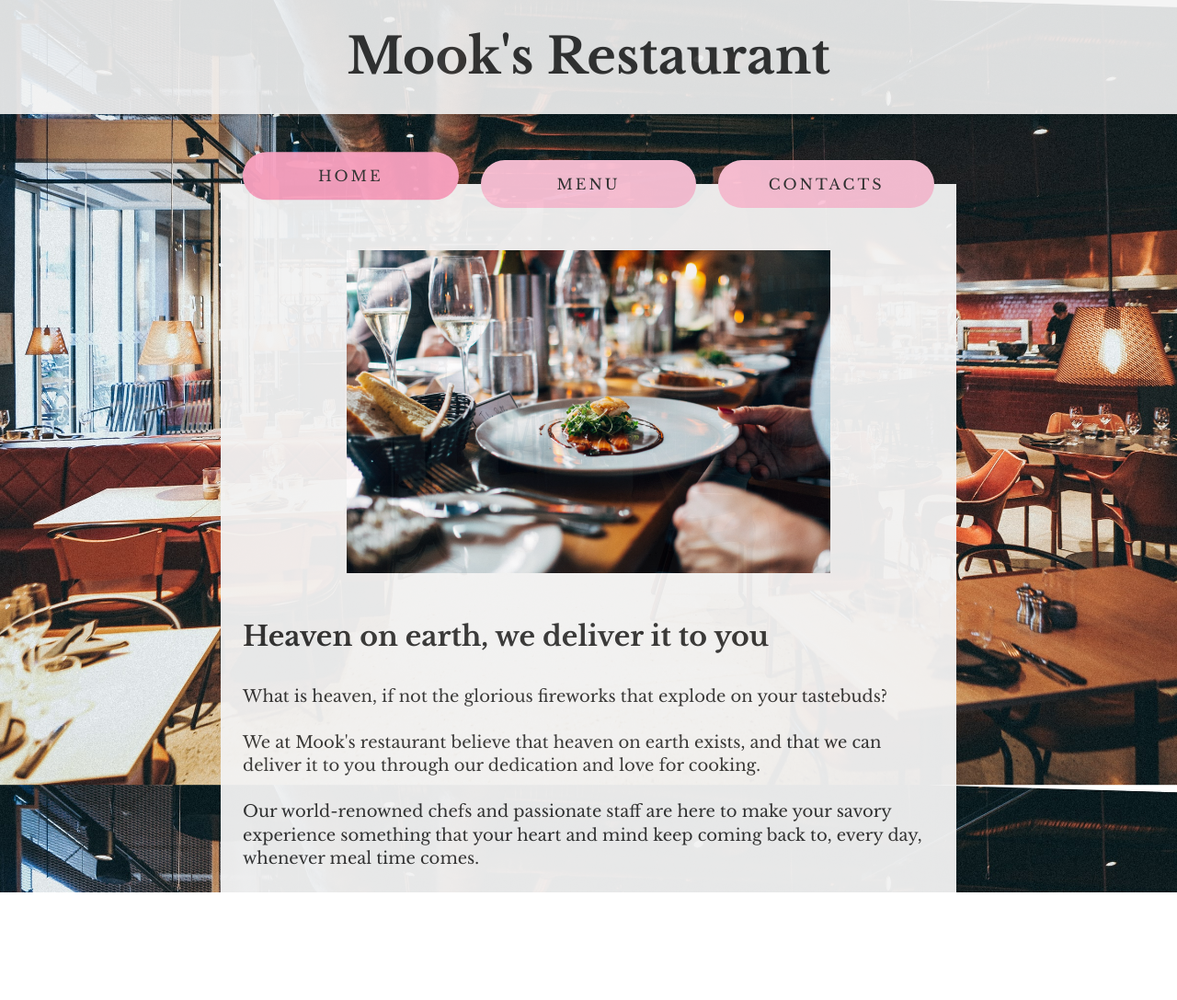
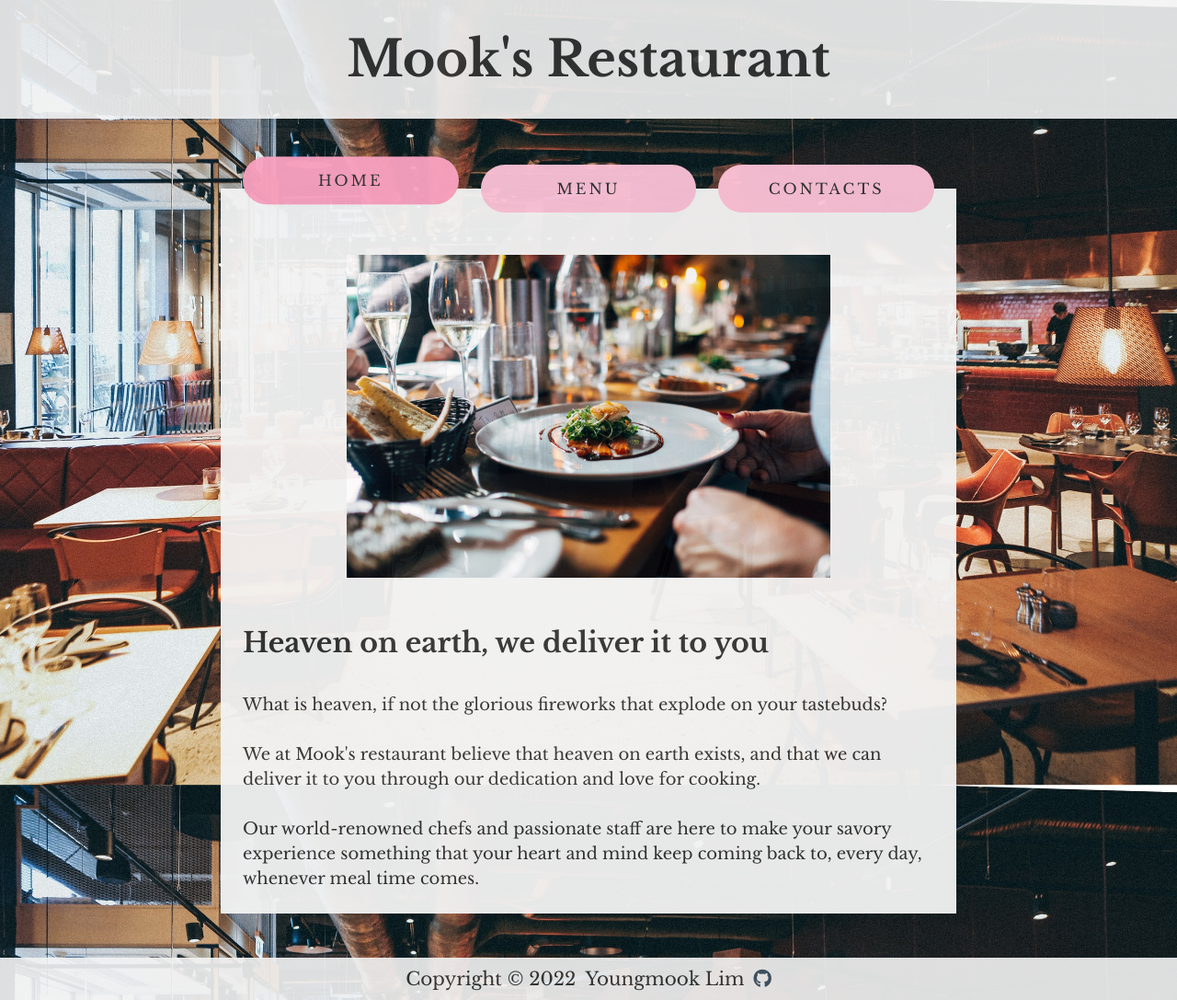
Before and after one commit to Youngmook-Lim/personal-project_restaurant-page, a website built with webpack: page dist/index.html in a window 1280 px wide. Shown: the whole page at 92% size. Before the commit the page ends 970 px from the top, so only its background shows below. Built offline with nearby package versions, Linux system fonts and the light colour scheme.

Commit message:
Add footer and final touches

```diff
--- a/src/index.js
+++ b/src/index.js
@@ -73,6 +73,31 @@ const createMain = function () {
   return main;
 };
 
+const createFooter = function () {
+  const footer = createEl("footer", null, "footer");
+
+  const copyright = createEl(
+    "p",
+    `Copyright ©  ${new Date().getFullYear()}`,
+    null
+  );
+  footer.appendChild(copyright);
+
+  const name = createEl("p", "Youngmook Lim", null);
+  footer.appendChild(name);
+
+  const link = createEl("a", null, null);
+  link.href = "https://github.com/Youngmook-Lim/";
+  link.target = "_blank";
+  footer.appendChild(link);
+
+  const i = createEl("i", null, "fa-brands");
+  i.classList.add("fa-github");
+  link.appendChild(i);
+
+  return footer;
+};
+
 const toggleActiveBtn = function (button) {
   const btns = document.querySelectorAll(".btn");
   btns.forEach((btn) => {
@@ -87,6 +112,7 @@ const init = function () {
   const content = document.getElementById("content");
   content.appendChild(createNav());
   content.appendChild(createMain());
+  content.appendChild(createFooter());
   loadHome();
 };
 
```
Also changed, not shown: dist/index.html, dist/main.js, dist/style.css.
